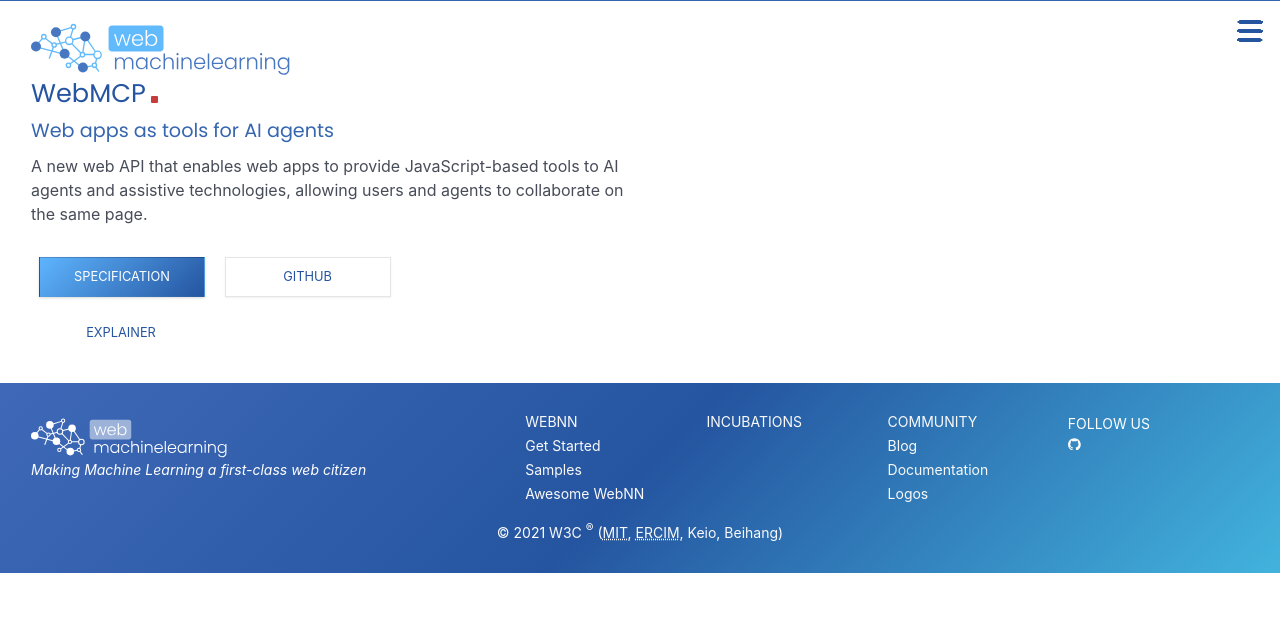
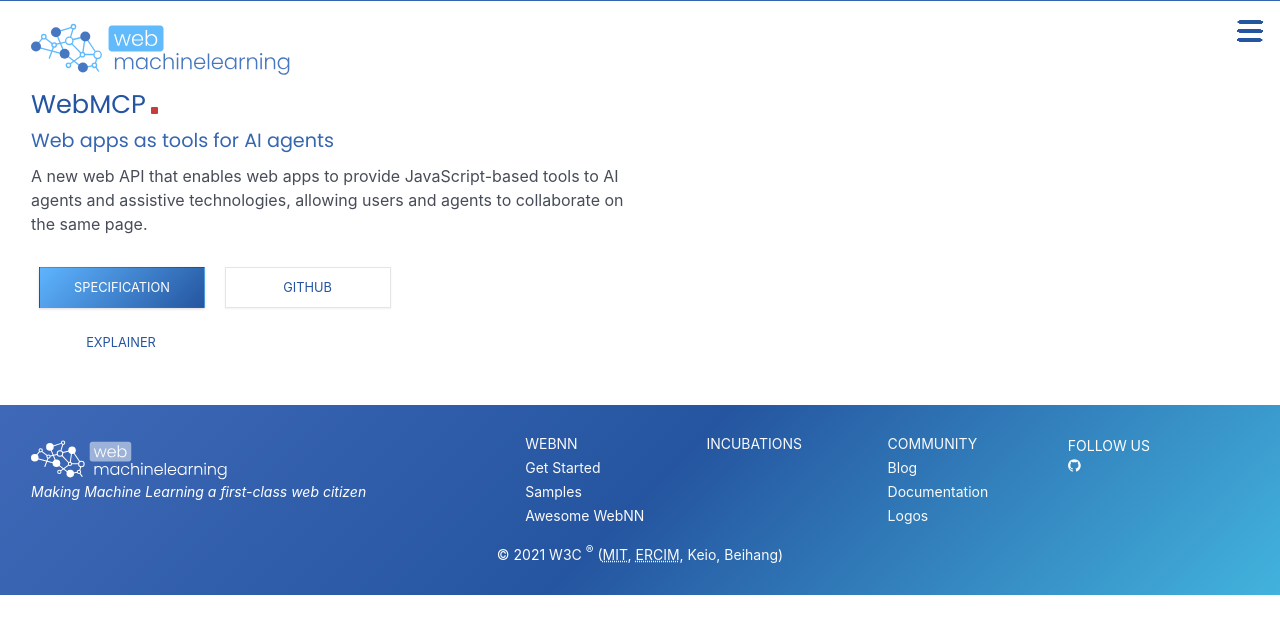
Before and after one commit to webmachinelearning/webmachinelearning.github.io, a Jekyll site: the page built from webmcp-intro.md, in a window 1280 px wide. Shown: the top 634 px of the page. Built offline with Jekyll 4.4.1, drawn with Linux system fonts in a browser that asks for light colours.

Commit message:
Match WebMCP hero spacing to WebNN responsive layout

```diff
--- a/_layouts/webmcp.html
+++ b/_layouts/webmcp.html
@@ -42,6 +42,10 @@
 
           </div>
         </div>
+        <!-- Preserve WebNN's responsive hero sizing without its illustration. -->
+        <div id="herosvg" aria-hidden="true">
+          <svg viewBox="0 0 430.28 385.04" focusable="false"></svg>
+        </div>
       </div>
     </div>
 
```
